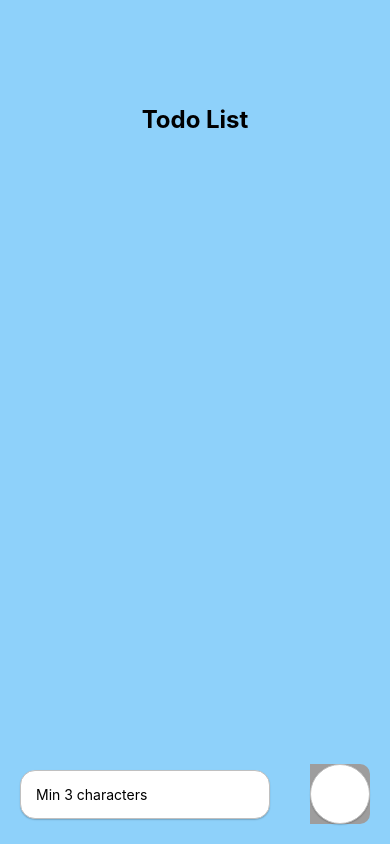
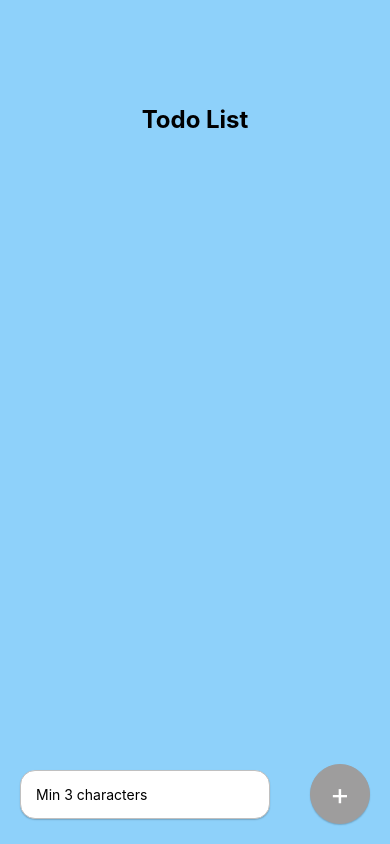
Before and after one commit to spikeganush/Todo-list-react-native, a React Native app: screen / in a window 390 px wide. Built offline with nearby package versions, Linux system fonts and the light colour scheme.

Commit message:
Style button add

```diff
--- a/App.js
+++ b/App.js
@@ -198,20 +198,45 @@ const styles = StyleSheet.create({
     borderBottomLeftRadius: 10,
   },
   button: {
+    width: 60,
+    height: 60,
     backgroundColor: '#5D67C7',
+    borderRadius: 60,
+    justifyContent: 'center',
+    alignItems: 'center',
     borderColor: '#5D67C7',
-    borderWidth: 2,
-    borderTopRightRadius: 10,
-    borderBottomRightRadius: 10,
+    borderWidth: 1,
+    shadowColor: '#000',
+    shadowOffset: {
+      width: 0,
+      height: 1,
+    },
+    shadowOpacity: 0.2,
+    shadowRadius: 1.41,
+    elevation: 2,
   },
   buttonDisabled: {
+    color: '#9e9d9d',
+    width: 60,
+    height: 60,
     backgroundColor: '#9e9d9d',
-    borderTopRightRadius: 10,
-    borderBottomRightRadius: 10,
+    borderRadius: 60,
+    justifyContent: 'center',
+    alignItems: 'center',
+    borderColor: '#9e9d9d',
+    borderWidth: 1,
+    shadowColor: '#000',
+    shadowOffset: {
+      width: 0,
+      height: 1,
+    },
+    shadowOpacity: 0.2,
+    shadowRadius: 1.41,
+    elevation: 2,
   },
   btnText: {
-    color: 'white',
-    padding: 10,
+    color: '#FFF',
+    fontSize: 30,
   },
   writeTaskWrapper: {
     position: 'absolute',
@@ -238,22 +263,5 @@ const styles = StyleSheet.create({
     shadowRadius: 1.41,
     elevation: 2,
   },
-  addWrapper: {
-    width: 60,
-    height: 60,
-    backgroundColor: '#FFF',
-    borderRadius: 60,
-    justifyContent: 'center',
-    alignItems: 'center',
-    borderColor: '#C0C0C0',
-    borderWidth: 1,
-    shadowColor: '#000',
-    shadowOffset: {
-      width: 0,
-      height: 1,
-    },
-    shadowOpacity: 0.2,
-    shadowRadius: 1.41,
-    elevation: 2,
-  },
+  addWrapper: {},
 })
```
